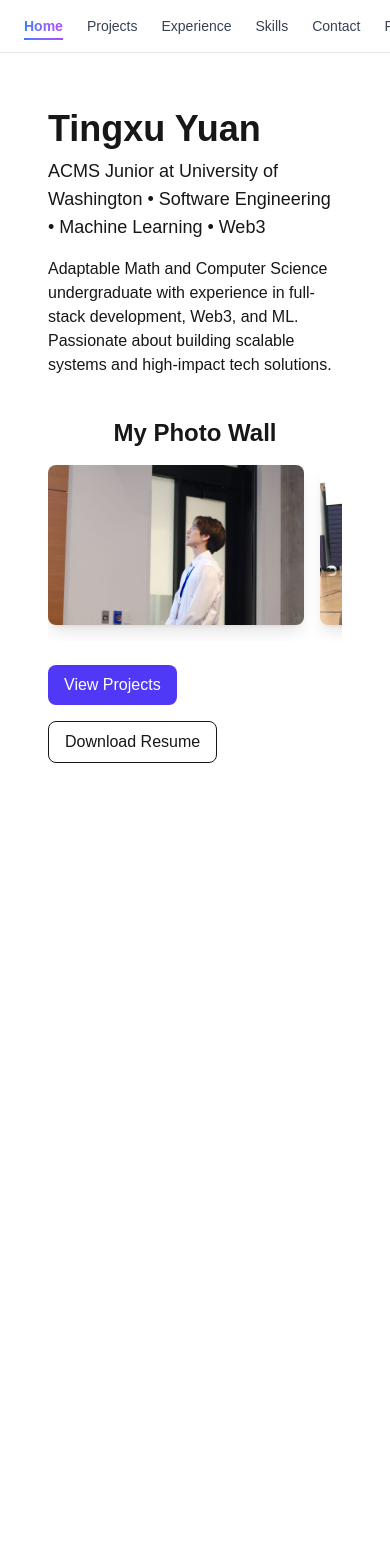
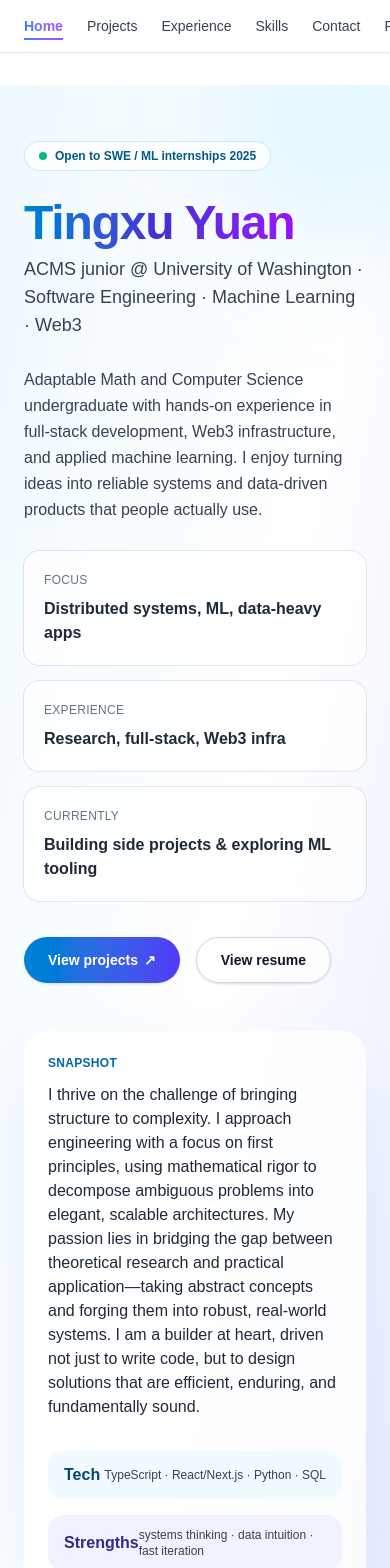
Before and after one commit to PeterTXYuan/tingxu-portfolio, a Next.js app: page / in a window 390 px wide. Shown: the top 1568 px of the page. Before the commit the page ends 844 px from the top, so only its background shows below. Built offline with nearby package versions, Linux system fonts and the light colour scheme.

Commit message:
format changes on homepage

```diff
--- a/app/page.tsx
+++ b/app/page.tsx
@@ -2,22 +2,133 @@ import PhotoWall from "@/components/PhotoWall";
 
 export default function HomePage() {
   return (
-    <main className="prose mx-auto p-6">
-      <h1 className="text-4xl font-bold">Tingxu Yuan</h1>
-      <p className="text-lg mt-2">
-        ACMS Junior at University of Washington • Software Engineering • Machine Learning • Web3
-      </p>
-      <p className="mt-4">
-        Adaptable Math and Computer Science undergraduate with experience in full-stack development, Web3, and ML.
-        Passionate about building scalable systems and high-impact tech solutions.
-      </p>
+    <main className="space-y-16">
+      {/* Hero / Intro + Photo wall on full-screen gradient */}
+      <section className="relative isolate left-1/2 right-1/2 -mx-[50vw] flex min-h-screen w-screen max-w-none flex-col justify-center gap-16 overflow-hidden bg-gradient-to-br from-sky-50 via-white to-indigo-100 px-6 py-14 md:px-12 md:py-20">
+        {/* Subtle background glows */}
+        <div className="pointer-events-none absolute -right-24 -top-24 h-64 w-64 rounded-full bg-sky-300/20 blur-3xl" />
+        <div className="pointer-events-none absolute -bottom-32 -left-16 h-80 w-80 rounded-full bg-indigo-300/15 blur-3xl" />
 
-      <PhotoWall />
+        <div className="relative mx-auto grid max-w-6xl gap-12 md:grid-cols-[minmax(0,1.35fr)_minmax(0,1fr)] md:items-center">
+          {/* Text side */}
+          <div className="space-y-7">
+            <div className="inline-flex items-center gap-2 rounded-full border border-sky-200/80 bg-white/80 px-3.5 py-1.5 text-xs font-semibold text-sky-800 backdrop-blur-sm">
+              <span className="h-2 w-2 rounded-full bg-emerald-500" />
+              Open to SWE / ML internships 2025
+            </div>
 
-      <div className="mt-6 flex gap-4 flex-wrap">
-        <a href="/projects" className="px-4 py-2 bg-indigo-600 text-white rounded-lg">View Projects</a>
-        <a href="/resume" className="px-4 py-2 border rounded-lg">Download Resume</a>
-      </div>
+            <div className="space-y-2">
+              <h1 className="text-5xl font-semibold tracking-tight md:text-6xl">
+                <span className="bg-gradient-to-r from-sky-600 via-indigo-700 to-purple-600 bg-clip-text text-transparent">
+                  Tingxu Yuan
+                </span>
+              </h1>
+              <p className="text-lg font-medium text-gray-700 md:text-xl">
+                ACMS junior @ University of Washington · Software Engineering ·
+                Machine Learning · Web3
+              </p>
+            </div>
+
+            <p className="max-w-2xl text-base leading-relaxed text-gray-700 md:text-lg">
+              Adaptable Math and Computer Science undergraduate with hands-on
+              experience in full‑stack development, Web3 infrastructure, and
+              applied machine learning. I enjoy turning ideas into reliable
+              systems and data‑driven products that people actually use.
+            </p>
+
+            {/* Quick stats / highlights */}
+            <div className="grid gap-4 text-base text-gray-800 sm:grid-cols-3">
+              <div className="rounded-2xl bg-white/80 p-5 shadow-[0_0_0_1px_rgba(148,163,184,0.25)] backdrop-blur">
+                <p className="text-[12px] uppercase tracking-wide text-gray-500">
+                  Focus
+                </p>
+                <p className="mt-2 text-base font-semibold">
+                  Distributed systems, ML, data‑heavy apps
+                </p>
+              </div>
+              <div className="rounded-2xl bg-white/80 p-5 shadow-[0_0_0_1px_rgba(148,163,184,0.25)] backdrop-blur">
+                <p className="text-[12px] uppercase tracking-wide text-gray-500">
+                  Experience
+                </p>
+                <p className="mt-2 text-base font-semibold">
+                  Research, full‑stack, Web3 infra
+                </p>
+              </div>
+              <div className="rounded-2xl bg-white/80 p-5 shadow-[0_0_0_1px_rgba(148,163,184,0.25)] backdrop-blur">
+                <p className="text-[12px] uppercase tracking-wide text-gray-500">
+                  Currently
+                </p>
+                <p className="mt-2 text-base font-semibold">
+                  Building side projects & exploring ML tooling
+                </p>
+              </div>
+            </div>
+
+            {/* Primary actions */}
+            <div className="flex flex-wrap gap-4 pt-2">
+              <a
+                href="/projects"
+                className="inline-flex items-center justify-center rounded-full bg-gradient-to-r from-sky-600 to-indigo-600 px-6 py-3 text-sm font-semibold text-white shadow-sm transition hover:from-sky-700 hover:to-indigo-700 md:text-base"
+              >
+                View projects
+                <span className="ml-1.5 text-sm">↗</span>
+              </a>
+              <a
+                href="/resume"
+                className="inline-flex items-center justify-center rounded-full border border-gray-300 bg-white/80 px-6 py-3 text-sm font-semibold text-gray-900 shadow-sm transition hover:border-gray-400 hover:bg-white md:text-base"
+              >
+                View resume
+              </a>
+            </div>
+          </div>
+
+          {/* Side snapshot */}
+          <aside className="relative h-full">
+            <div className="relative flex h-full flex-col justify-between rounded-3xl bg-white/80 p-6 shadow-[0_25px_70px_-35px_rgba(59,130,246,0.35)] backdrop-blur-md md:p-7">
+              <div className="space-y-3">
+                <p className="text-xs font-semibold uppercase tracking-wide text-sky-700">
+                  Snapshot
+                </p>
+                <p className="text-base text-gray-800">
+                  I thrive on the challenge of bringing structure to complexity.
+                  I approach engineering with a focus on first principles, using
+                  mathematical rigor to decompose ambiguous problems into
+                  elegant, scalable architectures. My passion lies in bridging
+                  the gap between theoretical research and practical
+                  application—taking abstract concepts and forging them into
+                  robust, real-world systems. I am a builder at heart, driven
+                  not just to write code, but to design solutions that are
+                  efficient, enduring, and fundamentally sound.
+                </p>
+              </div>
+
+              <div className="mt-8 grid gap-4 text-sm text-gray-700">
+                <div className="flex items-center justify-between rounded-2xl bg-sky-50/90 px-4 py-3">
+                  <span className="text-base font-semibold text-sky-900">
+                    Tech
+                  </span>
+                  <span className="text-xs md:text-sm">
+                    TypeScript · React/Next.js · Python · SQL
+                  </span>
+                </div>
+                <div className="flex items-center justify-between rounded-2xl bg-indigo-50/90 px-4 py-3">
+                  <span className="text-base font-semibold text-indigo-900">
+                    Strengths
+                  </span>
+                  <span className="text-xs md:text-sm">
+                    systems thinking · data intuition · fast iteration
+                  </span>
+                </div>
+              </div>
+            </div>
+          </aside>
+        </div>
+
+        {/* Photo wall section inside gradient (slightly wider than text area) */}
+        <div className="relative mx-auto mt-4 w-full max-w-7xl">
+          <PhotoWall />
+        </div>
+      </section>
     </main>
   );
 }
--- a/components/PhotoWall.tsx
+++ b/components/PhotoWall.tsx
@@ -1,7 +1,9 @@
 "use client";
 
 import Image from "next/image";
-import { useState, useEffect } from "react";
+import { useState, useEffect, useRef } from "react";
+
+const SCROLL_SPEED = 0.2; // px per frame – 控制动画速度
 
 export default function PhotoWall() {
   const photos = [
@@ -14,8 +16,15 @@ export default function PhotoWall() {
     "/images/selfie7.jpg",
   ];
 
+  // 只在内部做两套，用于无缝循环（屏幕上始终主要看到一套）
+  const extendedPhotos = [...photos, ...photos];
+
   const [previewIndex, setPreviewIndex] = useState<number | null>(null);
+  const [isHovered, setIsHovered] = useState(false);
+  const trackRef = useRef<HTMLDivElement | null>(null);
+  const offsetRef = useRef(0);
 
+  // Close preview on Escape
   useEffect(() => {
     const handleEsc = (e: KeyboardEvent) => {
       if (e.key === "Escape") setPreviewIndex(null);
@@ -24,51 +33,135 @@ export default function PhotoWall() {
     return () => window.removeEventListener("keydown", handleEsc);
   }, []);
 
+  // Auto-scrolling using translateX（不再依赖 scrollLeft）
+  useEffect(() => {
+    let animationFrame: number;
+
+    const step = () => {
+      const track = trackRef.current;
+      if (!track) return;
+
+      if (!isHovered) {
+        offsetRef.current -= SCROLL_SPEED;
+
+        // 一套照片的宽度 = 总宽度的一半
+        const totalWidth = track.scrollWidth / 2;
+
+        // 当已经完全滚完一整套后，从头再来
+        if (Math.abs(offsetRef.current) >= totalWidth) {
+          offsetRef.current = 0;
+        }
+
+        track.style.transform = `translateX(${offsetRef.current}px)`;
+      }
+
+      animationFrame = requestAnimationFrame(step);
+    };
+
+    animationFrame = requestAnimationFrame(step);
+
+    return () => cancelAnimationFrame(animationFrame);
+  }, [isHovered]);
+
   return (
-    <div className="mt-10">
-      <h2 className="text-2xl font-bold mb-4 text-center">My Photo Wall</h2>
+    <section className="mt-10">
+      {/* Section Header */}
+      <div className="mb-6 text-center">
+        <h2 className="text-3xl font-bold tracking-tight">Featured Moments</h2>
+        <p className="mt-2 text-sm text-gray-500">
+          A glimpse into my life, projects, and journey
+        </p>
+      </div>
 
+      {/* Scrollable Photo Strip */}
+      <div className="relative -mx-6 md:-mx-10 overflow-hidden">
         <div
-        className="flex overflow-x-auto snap-x snap-mandatory gap-4 pb-4
-                   scrollbar-thin scrollbar-thumb-gray-300 scrollbar-track-gray-100"
+          ref={trackRef}
+          className="flex gap-6 pb-6 px-6 md:px-10 will-change-transform"
+          onWheel={(e) => {
+            // 支持鼠标滚轮横向滚动：用垂直滚轮控制横向位移
+            e.preventDefault();
+            offsetRef.current -= e.deltaY * 0.5;
+            const track = trackRef.current;
+            if (!track) return;
+            const totalWidth = track.scrollWidth / 2;
+            if (offsetRef.current <= -totalWidth) offsetRef.current = 0;
+            if (offsetRef.current >= 0) offsetRef.current = 0;
+            track.style.transform = `translateX(${offsetRef.current}px)`;
+          }}
+          onMouseEnter={() => setIsHovered(true)}
+          onMouseLeave={() => setIsHovered(false)}
         >
-        {photos.map((src, idx) => (
+          {extendedPhotos.map((src, idx) => (
             <div
               key={idx}
-            className="snap-center flex-shrink-0 w-64 h-40 relative rounded-lg overflow-hidden shadow-lg cursor-pointer"
-            onClick={() => setPreviewIndex(idx)}
+              onClick={() => setPreviewIndex(idx % photos.length)}
+              className="
+                flex-shrink-0
+                relative
+                w-[420px] h-[260px]
+                rounded-2xl
+                overflow-hidden
+                shadow-md
+                cursor-pointer
+                transition-all
+                duration-300
+                hover:scale-[1.03]
+                hover:shadow-xl
+              "
             >
               <Image
                 src={src}
-              alt={`Photo ${idx + 1}`}
+                alt={`Moment ${idx + 1}`}
                 fill
-              className="object-cover transition-transform duration-300 hover:scale-105"
+                className="object-cover"
               />
             </div>
           ))}
         </div>
 
+        {/* Subtle hint */}
+        <p className="mt-2 text-center text-xs text-gray-400">
+          Auto-scrolling · You can also mouse scroll or tap to preview
+        </p>
+      </div>
+
+      {/* Fullscreen Preview */}
       {previewIndex !== null && (
         <div
-          className="fixed inset-0 bg-black bg-opacity-70 flex items-center justify-center z-50"
+          className="fixed inset-0 z-50 flex items-center justify-center bg-black/80"
           onClick={() => setPreviewIndex(null)}
         >
-          <div className="relative max-w-3xl max-h-[80vh] w-full h-full flex items-center justify-center">
+          <div
+            className="relative h-full max-h-[85vh] w-full max-w-5xl p-4"
+            onClick={(e) => e.stopPropagation()}
+          >
             <Image
               src={photos[previewIndex]}
               alt="Preview"
               fill
-              className="object-contain rounded-lg"
+              className="rounded-xl object-contain"
             />
+
             <button
-              className="absolute top-4 right-4 bg-white text-black px-3 py-1 rounded shadow"
+              className="
+                absolute
+                top-4 right-4
+                rounded-full
+                bg-white/90
+                px-4 py-1
+                text-sm
+                font-medium
+                shadow
+                hover:bg-white
+              "
               onClick={() => setPreviewIndex(null)}
             >
-              Close
+              Close ✕
             </button>
           </div>
         </div>
       )}
-    </div>
+    </section>
   );
 }
```
Lines whose indentation alone changed are shown as unchanged.
